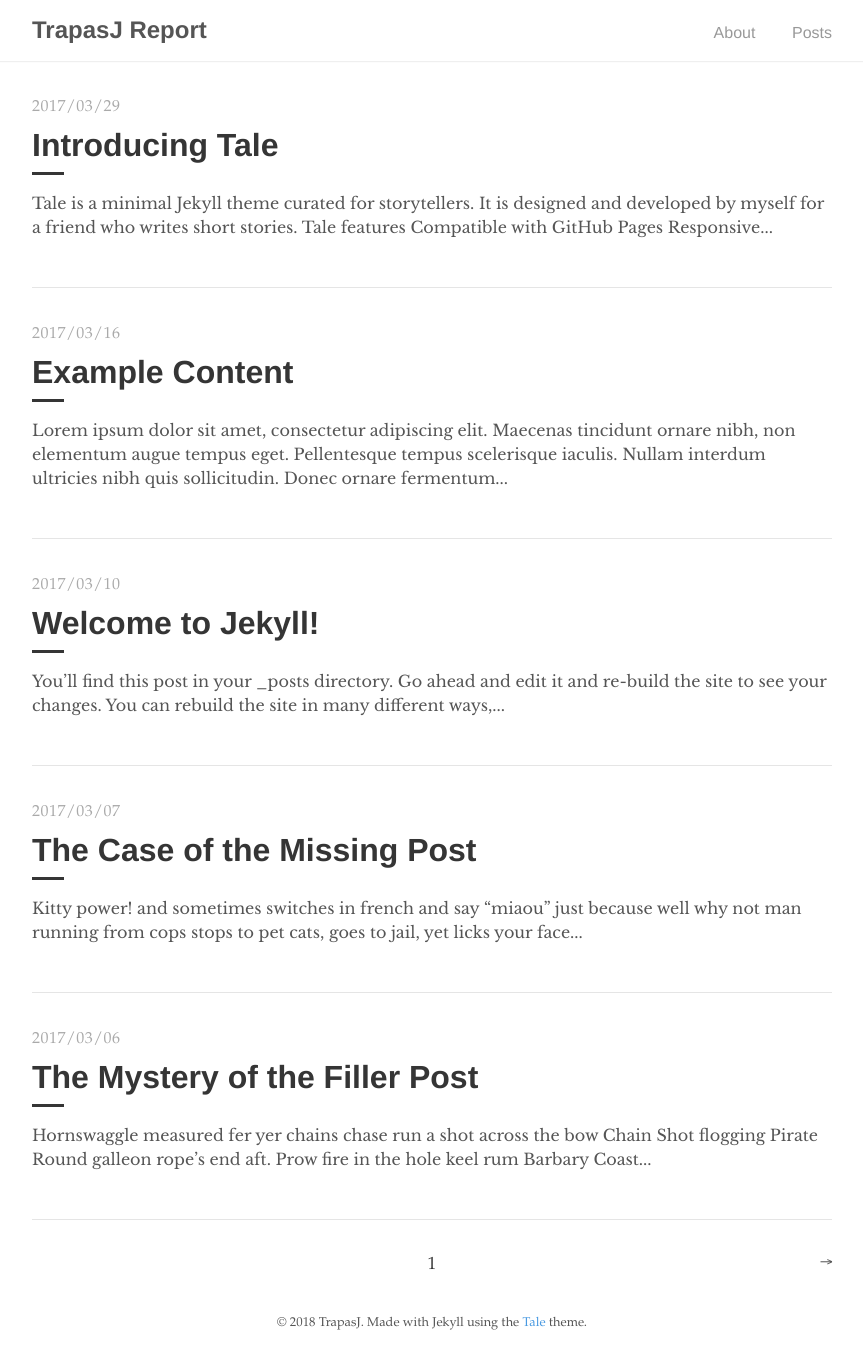
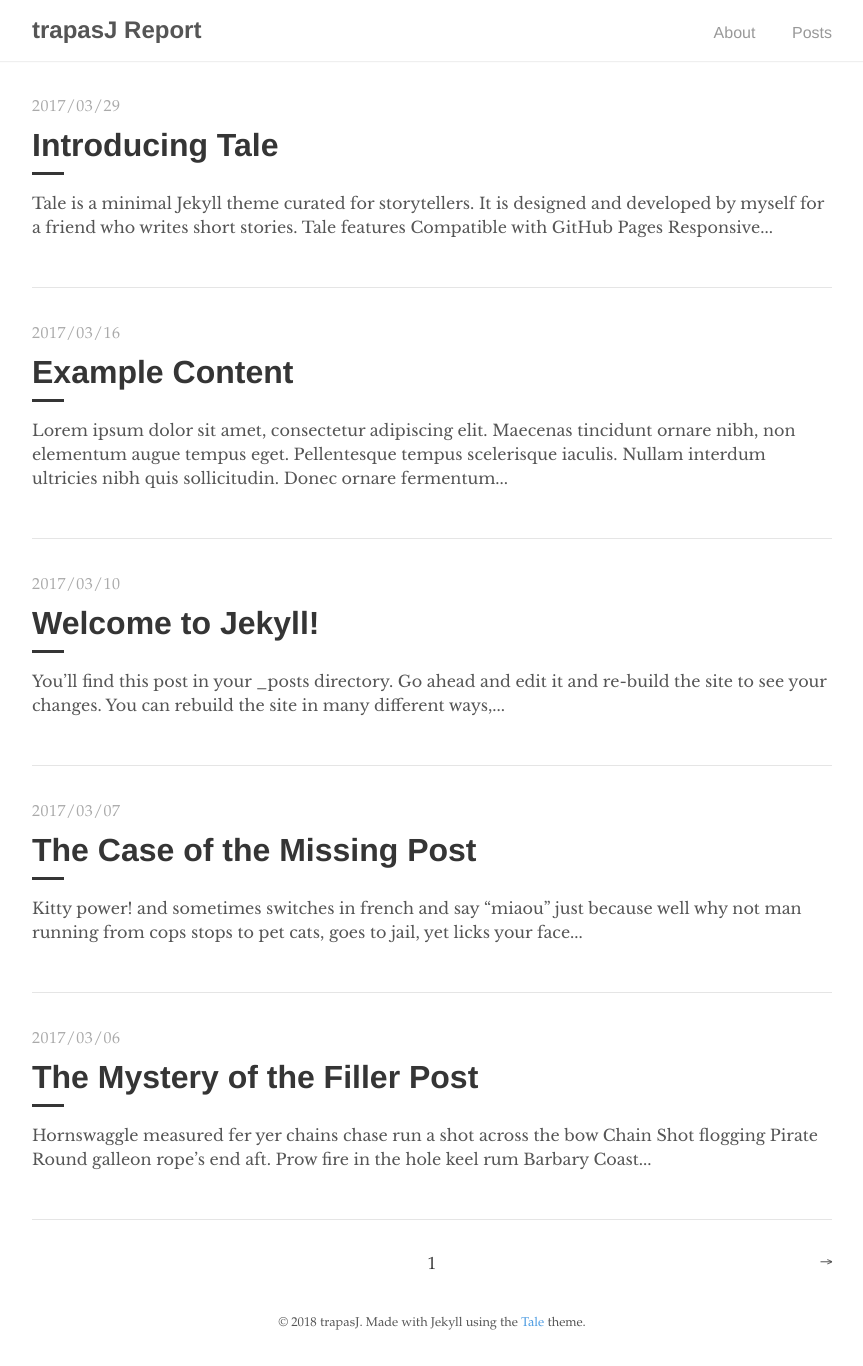
Before and after one commit to TrapasJ/TrapasJ.github.io, a Jekyll site: the page built from index.html, in a window 1280 px wide. Shown: the whole page, without its empty margins (208-1071 px from the left). Built offline with Jekyll 4.4.1, drawn with Linux system fonts in a browser that asks for light colours; the list of posts is cut into pages by our own code.

```diff
--- a/_config.yml
+++ b/_config.yml
@@ -1,12 +1,12 @@
 # Site settings
-title:          TrapasJ Report
-description:    "TrapasJ development report"
+title:          trapasJ Report
+description:    "trapasJ development report"
 baseurl:        ""
 url:            "https://trapasJ.github.io"
 
 # Author
 author:
-  name:         TrapasJ
+  name:         trapasJ
   url:          https://trapasJ.github.io
   email:        wlsdnrtm123@gmail.com
 
```
